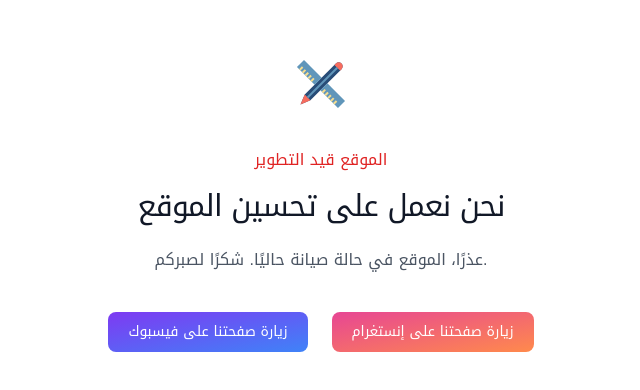
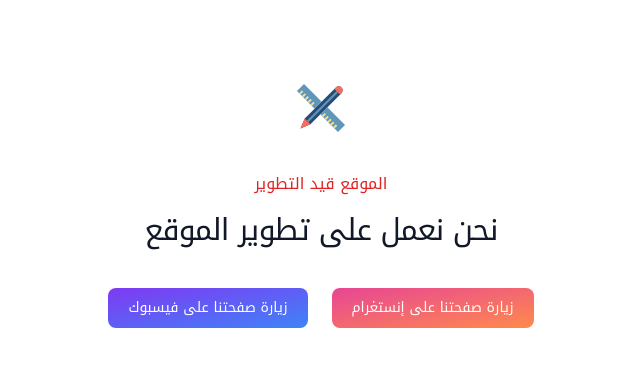
Before and after one commit to Kadikiii/wasl-stationery, a website: page index.html in a window 1280 px wide. Shown: the part 194-584 px from the top of the page, without its empty margins (319-959 px from the left). Drawn offline with nearby package versions, Linux system fonts and the light colour scheme.

Commit message:
Update index.html

```diff
--- a/index.html
+++ b/index.html
@@ -22,8 +22,7 @@
           <!-- Logo Section -->
           <img src="svg/stationery-learning-brush-svgrepo-com.svg" alt="Logo" class="mb-8 mx-auto h-16">
           <p class="text-base font-semibold text-red-600 noto-kufi-arabic-custom">الموقع قيد التطوير</p>
-          <h1 class="mt-4 text-3xl font-bold tracking-tight text-gray-900 sm:text-5xl noto-kufi-arabic-custom">نحن نعمل على تحسين الموقع</h1>
-          <p class="mt-6 text-base leading-7 text-gray-600 noto-kufi-arabic-custom">عذرًا، الموقع في حالة صيانة حاليًا. شكرًا لصبركم.</p>
+          <h1 class="mt-4 text-3xl font-bold tracking-tight text-gray-900 sm:text-5xl noto-kufi-arabic-custom">نحن نعمل على تطوير الموقع</h1>
           <div class="mt-10 flex items-center justify-center gap-x-6">
             <a href="https://www.facebook.com/profile.php?id=61552190378680&mibextid=ZbWKwL" target="_blank" class="noto-kufi-arabic-custom text-white bg-gradient-to-br from-purple-600 to-blue-500 hover:bg-gradient-to-bl focus:ring-4 focus:outline-none focus:ring-blue-300 dark:focus:ring-blue-800 font-medium rounded-lg text-sm px-5 py-2.5 text-center me-2 mb-2">زيارة صفحتنا على فيسبوك</a>
             <a href="https://www.instagram.com/waslstationery?igsh=Nnd1d2xwd3p1dHoy" target="_blank" class="noto-kufi-arabic-custom text-white bg-gradient-to-br from-pink-500 to-orange-400 hover:bg-gradient-to-bl focus:ring-4 focus:outline-none focus:ring-pink-200 dark:focus:ring-pink-800 font-medium rounded-lg text-sm px-5 py-2.5 text-center me-2 mb-2">زيارة صفحتنا على إنستغرام</a>
```
